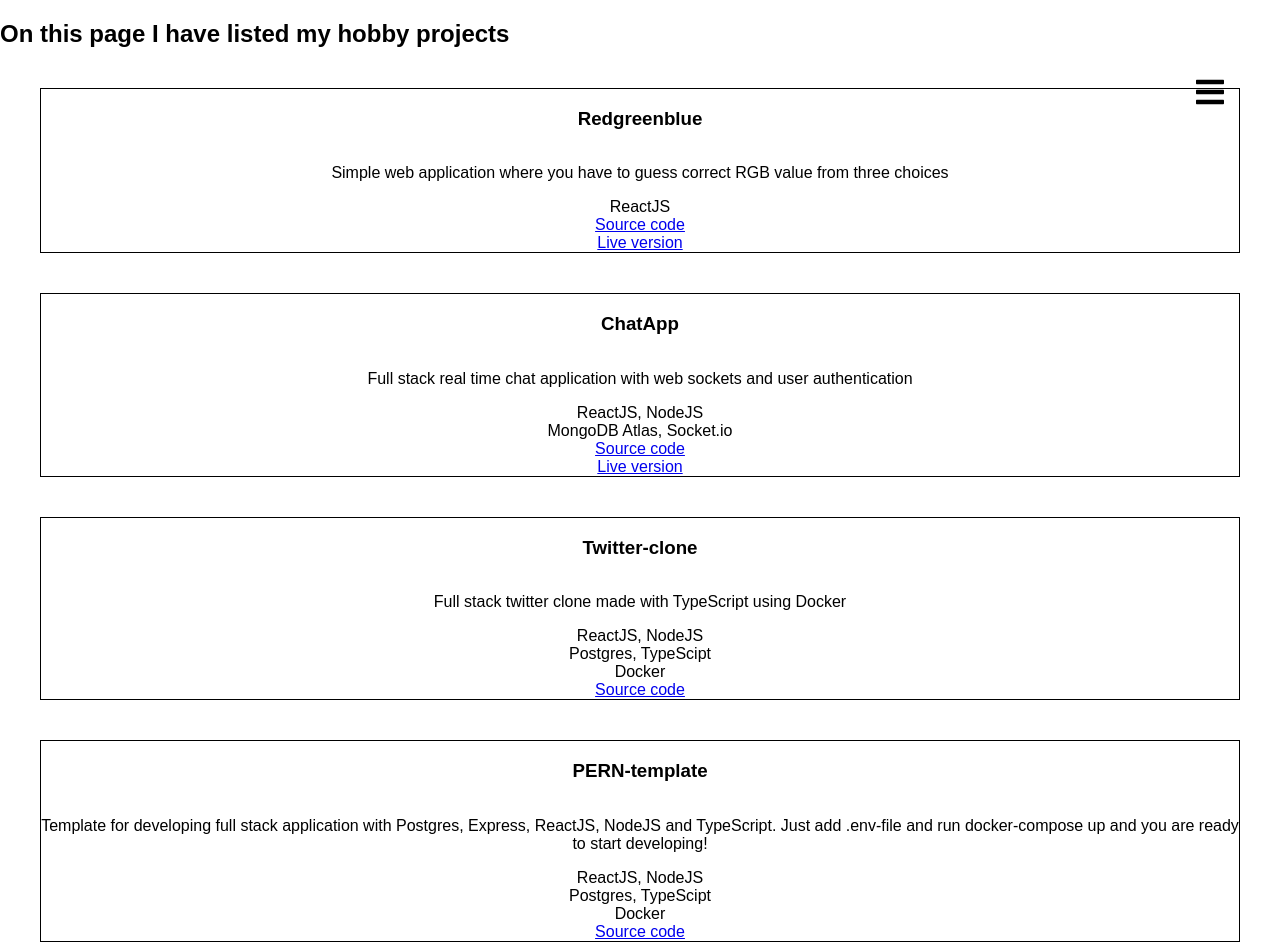
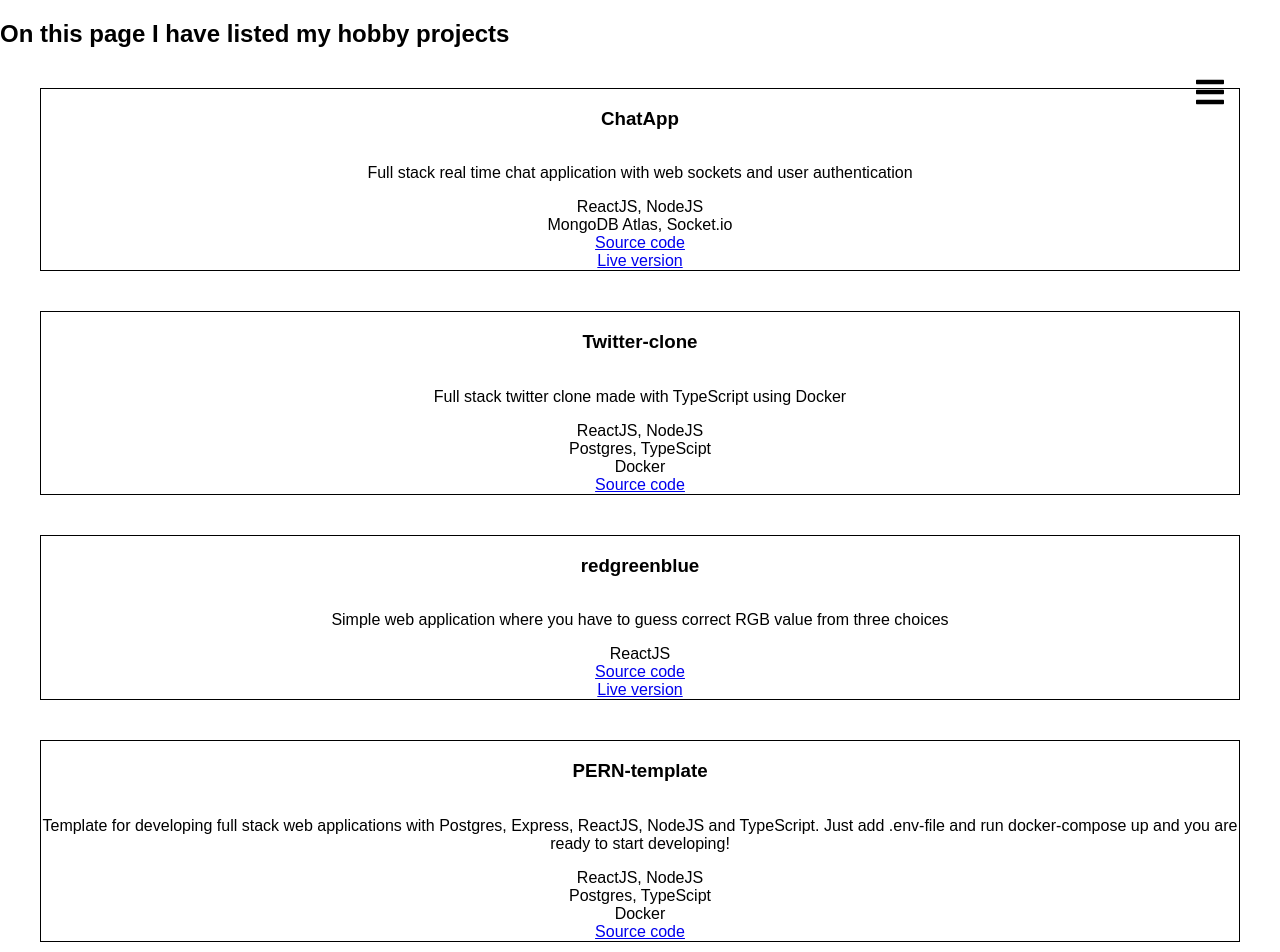
Before and after one commit to haalto/portfolio, a React (Create React App) app: page /portfolio in a window 1280 px wide. Shown: the top 952 px of the page. Built offline with nearby package versions, Linux system fonts and the light colour scheme.

Commit message:
deploybuild

```diff
--- a/src/pages/Portfolio/PortfolioPage.tsx
+++ b/src/pages/Portfolio/PortfolioPage.tsx
@@ -7,12 +7,6 @@ const PortfolioPage: React.FC = () => {
     <div>
       <Navbar/>
       <h2>On this page I have listed my hobby projects</h2>
-      <Project
-        header="Redgreenblue"
-        description="Simple web application where you have to guess correct RGB value from three choices"
-        techs={['ReactJS']}
-        liveUrl="http://redgreenblue.herokuapp.com/"
-        sourceUrl="https://github.com/haalto/redgreenblue"/>
       <Project
         header="ChatApp"
         description="Full stack real time chat application with web sockets and user authentication"
@@ -26,8 +20,14 @@ const PortfolioPage: React.FC = () => {
         liveUrl=""
         sourceUrl="https://github.com/haalto/twitter-clone"/>
       <Project
+        header="redgreenblue"
+        description="Simple web application where you have to guess correct RGB value from three choices"
+        techs={['ReactJS']}
+        liveUrl="http://redgreenblue.herokuapp.com/"
+        sourceUrl="https://github.com/haalto/redgreenblue"/>
+      <Project
         header="PERN-template"
-        description="Template for developing full stack application with Postgres, Express, ReactJS, NodeJS and TypeScript. Just add .env-file and run docker-compose up and you are ready to start developing!"
+        description="Template for developing full stack web applications with Postgres, Express, ReactJS, NodeJS and TypeScript. Just add .env-file and run docker-compose up and you are ready to start developing!"
         techs={['ReactJS, NodeJS', 'Postgres, TypeScipt', 'Docker']}
         liveUrl=""
         sourceUrl="https://github.com/haalto/PERN-template"/>
```
